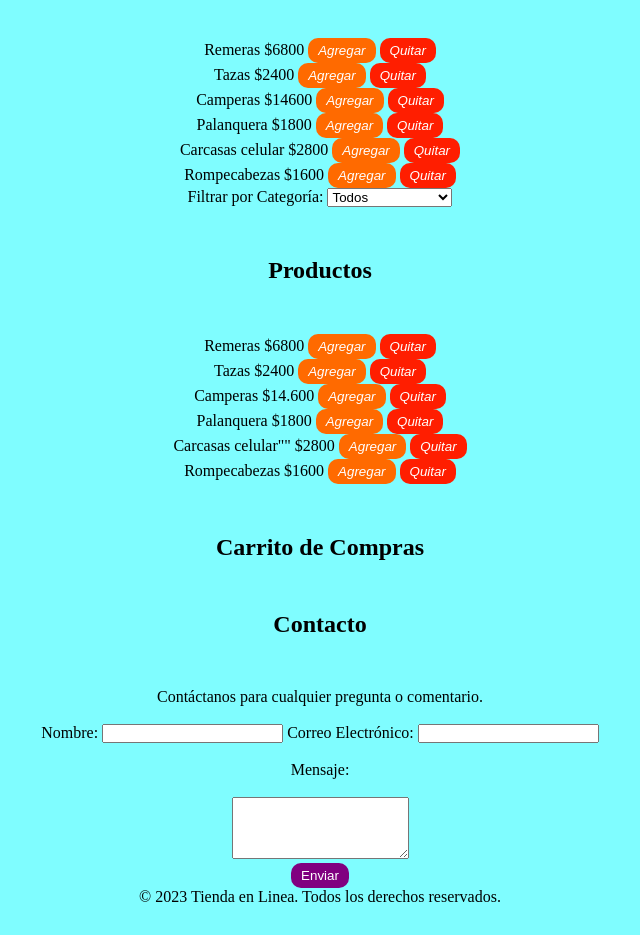
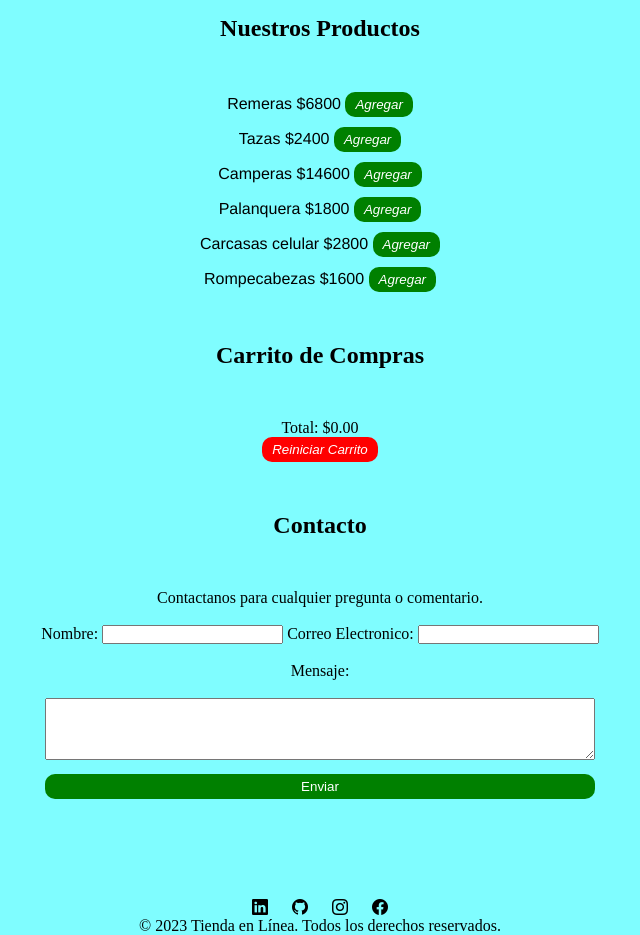
Before and after one commit to Chelitowan/landing-page-js, a plain HTML site: page index.html in a window 1280 px wide. Shown: the part 1000-1935 px from the top of the page, without its empty margins (320-960 px from the left). Before the commit the page ends 1906 px from the top, so only its background shows below. Drawn offline with nearby package versions, Linux system fonts and the light colour scheme.

Commit message:
modificacion landing

```diff
--- a/index.html
+++ b/index.html
@@ -37,8 +37,8 @@
 
 
     <section id="welcome">
-        <h2>Bienvenidos a nuestra Tienda en Línea</h2>
-        <p>Descubre nuestros productos a precios increíbles.</p>
+        <h2>Bienvenidos a nuestra Tienda en Linea</h2>
+        <p>Descubre nuestros productos a precios increibles.</p>
         <div class="gallery-image">
             <img class="imagen1" src="./remera negra judas.PNG">
             <img class="imagen2" src="./taza magica.JPG">
@@ -53,80 +53,39 @@
         <div class="servicio-calidad">
             <img class="img2" src="./servicio.png">
             <img class="img3" src="./experiencia.png">
+            <p>"En M.I.L.L. Ideas, nos especializamos en la personalización de una amplia gama de productos,
+            desde remeras y buzos hasta camperas, tazas, chops, rompecabezas, llaveros, carcasas para celulares,
+            stickers, termos, mates y mucho más. Nuestra pasión es transformar tus ideas en realidades estampadas.
+            ¡Deja volar tu creatividad y personaliza cualquier artículo con nosotros!"</p>
         </div>
     </section>
 
     <section id="products">
         <h2>Nuestros Productos</h2>
         <div id="product-list">
-            <!-- Aqui se generara la lista de productos desde JavaScript -->
+            <!-- Aca se genera la lista de productos -->
         </div>
-        <div id="filter">
-            <label for="category">Filtrar por Categoría:</label>
-            <select id="category">
-                <option value="all">Todos</option>
-                <option value="clothing">Textil</option>
-                <option value="polymer">Polimero/Plastico</option>
-                <option value="others">Otros</option>
-            </select>
-        </div>
-        <h2>Productos</h2>
-    <div class="product">
-        <span class="product-name">Remeras</span>
-        <span class="product-price">$6800</span>
-        <button class="add-to-cart">Agregar</button>
-        <button class="remove-from-cart">Quitar</button>
-    </div>
-
-    <div class="product">
-        <span class="product-name">Tazas</span>
-        <span class="product-price">$2400</span>
-        <button class="add-to-cart">Agregar</button>
-        <button class="remove-from-cart">Quitar</button>
-    </div>
-
-    <div class="product">
-        <span class="product-name">Camperas</span>
-        <span class="product-price">$14.600</span>
-        <button class="add-to-cart">Agregar</button>
-        <button class="remove-from-cart">Quitar</button>
-    </div>
-
-    <div class="product">
-        <span class="product-name">Palanquera</span>
-        <span class="product-price">$1800</span>
-        <button class="add-to-cart">Agregar</button>
-        <button class="remove-from-cart">Quitar</button>
-    </div>
-
-    <div class="product">
-        <span class="product-name">Carcasas celular</span>""
-        <span class="product-price">$2800</span>
-        <button class="add-to-cart">Agregar</button>
-        <button class="remove-from-cart">Quitar</button>
-    </div>
-
-    <div class="product">
-        <span class="product-name">Rompecabezas</span>
-        <span class="product-price">$1600</span>
-        <button class="add-to-cart">Agregar</button>
-        <button class="remove-from-cart">Quitar</button>
-    </div>
-
     </section>
 
-    <div id="cart">
+
+    <section id="cart">
         <h2>Carrito de Compras</h2>
-        <!-- Aqui se mostraran los productos seleccionados por el usuario -->
-    </div>
+        <div id="cart-items">
+            <!-- Aquí se mostrarán los productos seleccionados -->
+        </div>
+        <div id="cart-total">
+            <p>Total: $<span id="cart-total-amount">0.00</span></p>
+            <button id="reset-cart">Reiniciar Carrito</button>
+        </div>
+    </section>
 
     <section id="contact">
         <h2>Contacto</h2>
-        <p>Contáctanos para cualquier pregunta o comentario.</p><br>
+        <p>Contactanos para cualquier pregunta o comentario.</p><br>
         <form>
             <label for="name">Nombre:</label>
             <input type="text" id="name" name="name" required>
-            <label for="email">Correo Electrónico:</label>
+            <label for="email">Correo Electronico:</label>
             <input type="email" id="email" name="email" required><br><br>
             <label for="message">Mensaje:</label><br><br>
             <textarea id="message" name="message" rows="4" required></textarea><br>
@@ -134,11 +93,14 @@
         </form>
     </section>
 
+
     <footer>
-        <p>&copy; 2023 Tienda en Linea. Todos los derechos reservados.</p>
+        <a href="https://www.linkedin.com/" target="_blank"><i class="bi bi-linkedin"></i></a>
+        <a href="https://github.com/" target="_blank"><i class="bi bi-github"></i></a>
+        <a href="https://www.instagram.com/" target="_blank"><i class="bi bi-instagram"></i></a>
+        <a href="https://www.facebook.com/" target="_blank"><i class="bi bi-facebook"></i></a>
+        <p>&copy; 2023 Tienda en Línea. Todos los derechos reservados.</p>
     </footer>
-
-
 
     <script src="script.js"></script>
 </body>
--- a/script.js
+++ b/script.js
@@ -1,5 +1,3 @@
-
-
 document.addEventListener('DOMContentLoaded', () => {
     const products = [
         { id: 1, name: 'Remeras', price: 6800 },
@@ -13,7 +11,8 @@ document.addEventListener('DOMContentLoaded', () => {
     const cart = [];
 
     const productContainer = document.getElementById('product-list');
-    const cartContainer = document.getElementById('cart');
+    const cartContainer = document.getElementById('cart-items');
+    const cartTotalAmount = document.getElementById('cart-total-amount');
 
     function renderProducts(category) {
         productContainer.innerHTML = '';
@@ -27,66 +26,83 @@ document.addEventListener('DOMContentLoaded', () => {
                 <span class="product-name">${product.name}</span>
                 <span class="product-price">$${product.price}</span>
                 <button class="add-to-cart" data-product-id="${product.id}">Agregar</button>
-                <button class="remove-from-cart" data-product-id="${product.id}">Quitar</button>
             `;
             productContainer.appendChild(productItem);
 
-            // Agregar event listener para el botón "Agregar"
             const addToCartButton = productItem.querySelector('.add-to-cart');
             addToCartButton.addEventListener('click', () => {
                 const productId = parseInt(addToCartButton.dataset.productId);
                 addToCart(productId);
             });
-
-            // Agregar event listener para el botón "Quitar"
-            const removeFromCartButton = productItem.querySelector('.remove-from-cart');
-            removeFromCartButton.addEventListener('click', () => {
-                const productId = parseInt(removeFromCartButton.dataset.productId);
-                removeFromCart(productId);
-            });
         });
     }
 
     function addToCart(productId) {
-        const selectedProduct = products.find(product => product.id === productId);
-        cart.push(selectedProduct);
+        const selectedProductIndex = cart.findIndex(product => product.id === productId);
+        if (selectedProductIndex !== -1) {
+            cart[selectedProductIndex].quantity++;
+        } else {
+            const selectedProduct = products.find(product => product.id === productId);
+            selectedProduct.quantity = 1;
+            cart.push(selectedProduct);
+        }
         updateCartUI();
     }
 
     function removeFromCart(productId) {
-        const index = cart.findIndex(product => product.id === productId);
-        if (index !== -1) {
-            cart.splice(index, 1);
+        const selectedProductIndex = cart.findIndex(product => product.id === productId);
+        if (selectedProductIndex !== -1) {
+            if (cart[selectedProductIndex].quantity > 1) {
+                cart[selectedProductIndex].quantity--;
+            } else {
+                cart.splice(selectedProductIndex, 1);
+            }
             updateCartUI();
         }
     }
 
     function updateCartUI() {
         cartContainer.innerHTML = '';
+        let totalAmount = 0;
 
         if (cart.length === 0) {
-            cartContainer.innerHTML = '<p>El carrito está vacío.</p>';
+            cartContainer.innerHTML = '<p>El carrito esta vacio.</p>';
         } else {
             cart.forEach(product => {
                 const cartItem = document.createElement('div');
                 cartItem.classList.add('cart-item');
                 cartItem.innerHTML = `
-                    <span class="cart-item-name">${product.name}</span>
-                    <span class="cart-item-price">$${product.price}</span>
+                    <span class="cart-item-name">${product.name} (${product.quantity})</span>
+                    <span class="cart-item-price">$${product.price * product.quantity}</span>
                     <button class="remove-from-cart" data-product-id="${product.id}">Quitar</button>
                 `;
                 cartContainer.appendChild(cartItem);
 
-                // Agregar event listener para el botón "Quitar" en el carrito
                 const removeFromCartButton = cartItem.querySelector('.remove-from-cart');
                 removeFromCartButton.addEventListener('click', () => {
                     const productId = parseInt(removeFromCartButton.dataset.productId);
                     removeFromCart(productId);
                 });
+
+                totalAmount += product.price * product.quantity;
             });
         }
+
+        cartTotalAmount.textContent = totalAmount.toFixed(2);
     }
 
-    // Inicializar la lista de productos al cargar la página
     renderProducts('all');
+
+
+    const resetCartButton = document.getElementById('reset-cart');
+
+    // Agregar un event listener al botón de reiniciar carrito
+    resetCartButton.addEventListener('click', () => {
+        // Reiniciar el arreglo del carrito
+        cart.splice(0, cart.length);
+        // Actualizar la interfaz del carrito
+        updateCartUI();
+        // Reiniciar el total del carrito
+        updateCartTotal();
+    });
 });
--- a/styles.css
+++ b/styles.css
@@ -1,5 +1,4 @@
 /* Estilos */
-
 
 * {
     margin: 0;
@@ -13,14 +12,12 @@ body {
     background: rgb(127, 253, 255);
     text-align: center;
     font-family: 'grobold';
-
 }
 
 img {
     width: 20%;
     height: 20%;
     background-color: lightgoldenrodyellow;
-
 }
 
 header {
@@ -30,7 +27,6 @@ header {
 .header h1, h4 {
     align-items: center;
     margin: 0;
-
 }
 
 h4 {
@@ -45,23 +41,20 @@ nav {
     text-align: center;
     padding: 0;
     justify-content: space-between;
-
 }
 
 nav ul {
     list-style: none;
     display: flex;
-
 }
 
 nav ul li {
-    padding: 1.5 .5em;
+    padding: 2px;
     margin-left: 30px;
 }
 
 nav li a {
     color: black;
-
 }
 
 .left-list, .right-list {
@@ -69,7 +62,6 @@ nav li a {
     margin-left: 50px;
     font-family: Cochin;
     font-size: large;
-
 }
 
 .left-list {
@@ -80,14 +72,14 @@ nav li a {
 
 .right-list {
     display: flex;
-    flex-direction: row; /* Coloca los elementos en una fila horizontal */
-    justify-content: flex-end; /* Alinea los elementos a la derecha */
+    flex-direction: row;
+    justify-content: flex-end;
     height: auto;
     margin-top: auto;
 }
 
 .left-list li, .right-list li {
-    margin-right: 150px; /* Espaciado entre elementos */
+    margin-right: 150px;
     margin-top: 0%;
     flex-direction: row;
 }
@@ -100,7 +92,6 @@ nav li a {
     background-clip: text;
     color: transparent;
     text-align: center;
-
 }
 
 .ideas {
@@ -111,7 +102,6 @@ nav li a {
     -webkit-background-clip: text;
     background-clip: text;
     color: transparent;
-
 }
 
 #welcome {
@@ -130,25 +120,33 @@ nav li a {
     margin: 50px;
 }
 
-#product {
+.product {
     font-family: 'Franklin Gothic Medium', 'Arial Narrow', Arial, sans-serif;
 }
 
 
-.add-to-cart {
-    background-color: rgb(255, 106, 0);
+#cart-items .add-to-cart {
+    background-color: green;
     color: white;
     border: none;
     border-radius: 10px;
     padding: 5px 10px;
     cursor: pointer;
-    font-style: oblique;
-
 }
 
 
-.remove-from-cart {
-    background-color: rgb(255, 30, 0);
+#product-list .add-to-cart {
+    background-color: green;
+    color: white;
+    border: none;
+    border-radius: 10px;
+    padding: 5px 10px;
+    cursor: pointer;
+}
+
+
+.add-to-cart, .remove-from-cart {
+    background-color: red;
     color: white;
     border: none;
     border-radius: 10px;
@@ -157,11 +155,60 @@ nav li a {
     font-style: oblique;
 }
 
+#reset-cart {
+    background-color: red;
+    color: white;
+    border: none;
+    border-radius: 10px;
+    padding: 5px 10px;
+    cursor: pointer;
+    font-style: oblique;
+}
+
+#product-list .product {
+    margin-bottom: 10px;
+}
+
+
+#cart-items .cart-item {
+    margin-bottom: 10px;
+}
+
+
+form textarea {
+    width: 550px;
+}
+
 form button {
-    background-color: purple;
+    background-color: green;
     color: white;
     border: none;
     padding: 5px 10px;
     border-radius: 10px;
     cursor: pointer;
+    width: 550px;
+    margin-top: 10px;
 }
+
+
+footer {
+    margin-top: 100px;
+}
+
+
+footer i {
+    width: 100px; /* Aumenta el tamaño de los iconos */
+    height: 100px; /* Aumenta el tamaño de los iconos */
+    margin: 10px; /* Espacio entre los iconos */
+}
+
+
+footer a {
+    color: black; /* Color del texto del enlace */
+    text-decoration: none; /* Quita el subrayado del enlace */
+}
+
+
+footer a:hover {
+    color: green; /* Cambia el color del texto del enlace al pasar el mouse */
+}
```
Also changed, not shown: 1 other file.
